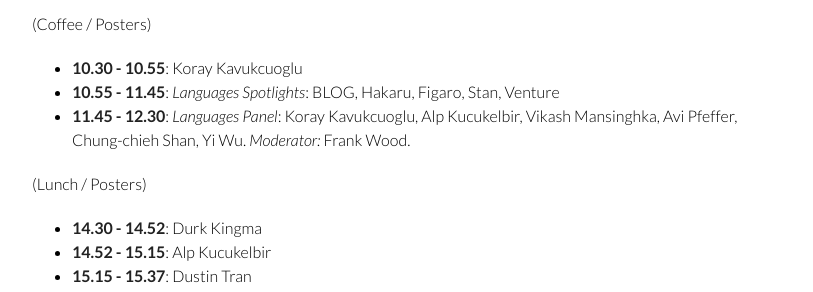
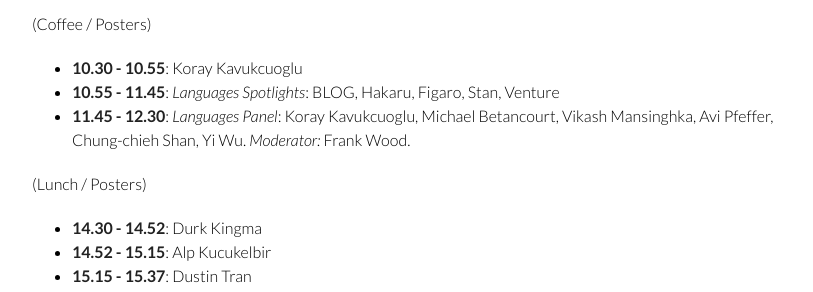
Before and after one commit to blackboxworkshop/blackboxworkshop.github.io, a Jekyll site: the page built from schedule/index.md, in a window 1280 px wide. Shown: the part 311-603 px from the top of the page, without its empty margins (233-1046 px from the left). Built offline with Jekyll 4.4.1, drawn with Linux system fonts in a browser that asks for light colours; Markdown is read by kramdown in place of the engine named in the settings.

Commit message:
Replaced Alp with Mike for languages panel

```diff
--- a/schedule/index.md
+++ b/schedule/index.md
@@ -11,7 +11,7 @@ title: Schedule
 
 - **10.30 - 10.55**:  Koray Kavukcuoglu
 - **10.55 - 11.45**: *Languages Spotlights*: BLOG, Hakaru, Figaro, Stan, Venture
-- **11.45 - 12.30**: *Languages Panel*: Koray Kavukcuoglu, Alp Kucukelbir, Vikash Mansinghka, Avi Pfeffer, Chung-chieh Shan, Yi Wu. *Moderator:* Frank Wood.
+- **11.45 - 12.30**: *Languages Panel*: Koray Kavukcuoglu, Michael Betancourt, Vikash Mansinghka, Avi Pfeffer, Chung-chieh Shan, Yi Wu. *Moderator:* Frank Wood.
 
 (Lunch / Posters)
 
```
